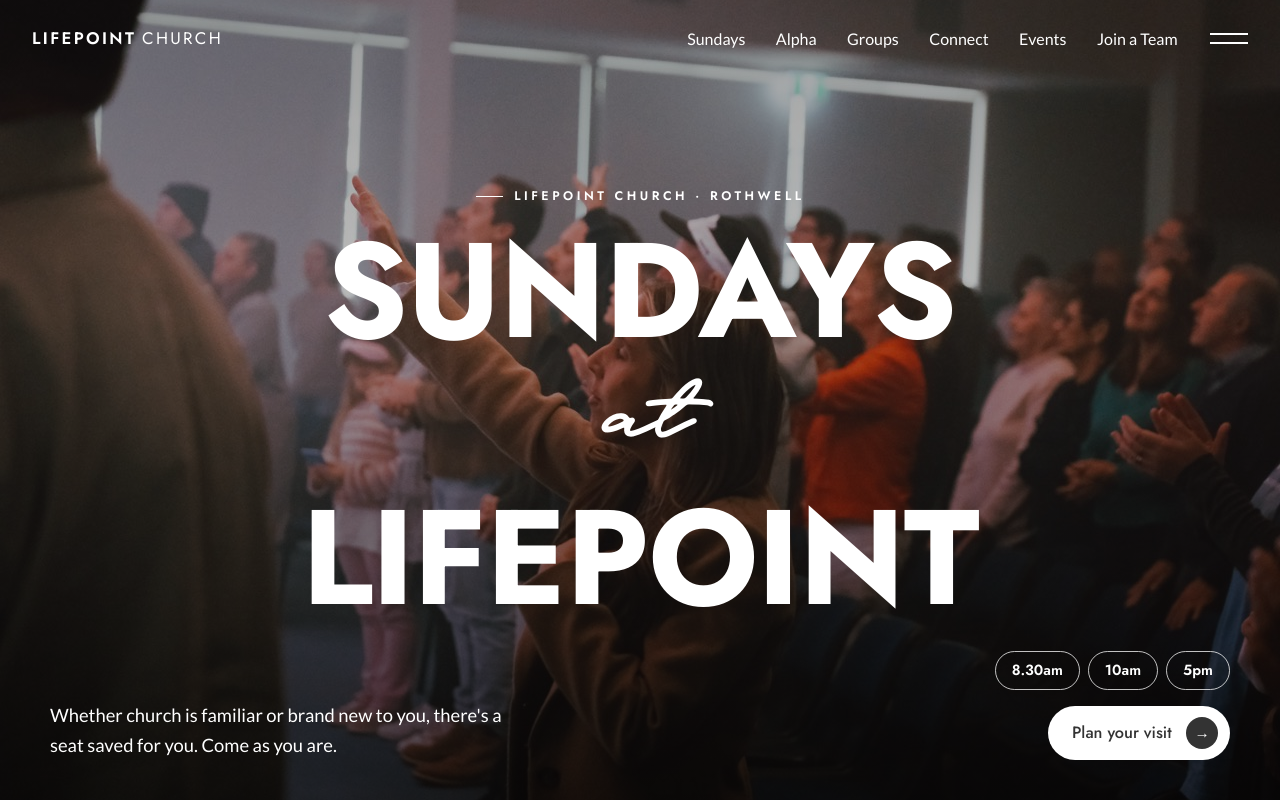
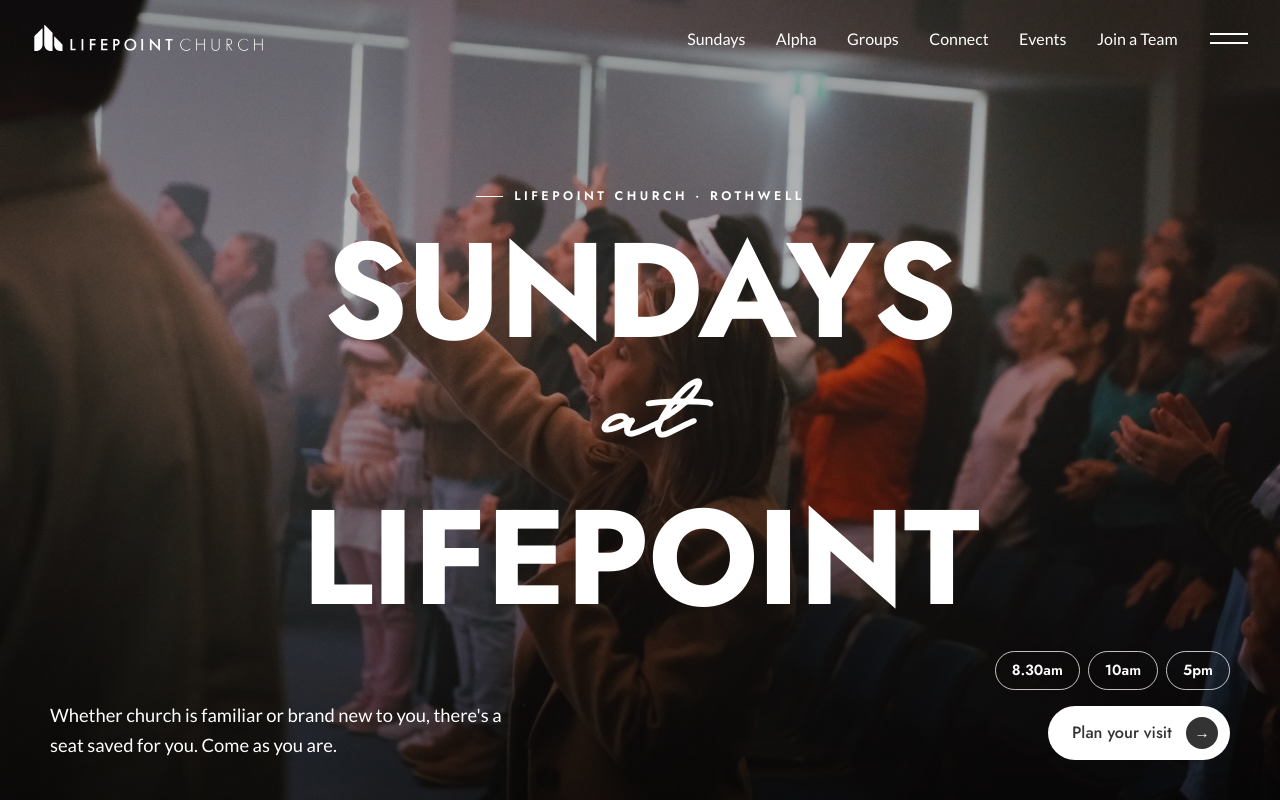
Before and after one commit to deetsweet/Lifepoint-website, an Eleventy site: page src/sundays.njk in a window 1280 px wide. Shown: the top 800 px of the page. Built offline with nearby package versions, Linux system fonts and the light colour scheme; Eleventy itself is replaced by a stand-in of ours; files that its build step writes are made by us from their sources.

Commit message:
Use the real Lifepoint logo files from the brand folder
Co-Authored-By: Claude Opus 5.5 <noreply@anthropic.com>
Claude-Session: https://claude.ai/code/session_01HarW6L8rzDiP4qo6iGEbrs

```diff
--- a/docs/assets/css/site.css
+++ b/docs/assets/css/site.css
@@ -316,3 +316,8 @@ blockquote { margin: 0 0 1.4rem; font-family: Georgia, "Times New Roman", serif;
   .house, .places, .part { grid-template-columns: repeat(4, 1fr); }
   .values__grid { grid-template-columns: repeat(3, 1fr); }
 }
+
+/* Real logo files */
+.hdr__logo img { height: 26px; width: auto; display: block; }
+.ftr__logo img { height: 96px; width: auto; display: block; }
+@media (min-width: 1024px) { .hdr__logo img { height: 30px; } }
--- a/src/_includes/layouts/base.njk
+++ b/src/_includes/layouts/base.njk
@@ -11,14 +11,13 @@
   <link rel="preconnect" href="https://fonts.gstatic.com" crossorigin>
   <link href="https://fonts.googleapis.com/css2?family=Jost:wght@400;500;600;700&family=Lato:ital,wght@0,300;0,400;0,700;1,400&display=swap" rel="stylesheet">
   <link rel="stylesheet" href="{{ '/assets/css/site.css' | url }}">
+  <link rel="icon" href="{{ '/assets/logo/lifepoint-badge-grey.svg' | url }}" type="image/svg+xml">
 </head>
 <body class="{{ bodyClass }}">
   <a class="skip" href="#main">Skip to content</a>
 
   <header class="hdr{% if heroHeader %} hdr--over{% endif %}">
-    <a class="hdr__logo" href="{{ '/' | url }}" aria-label="Lifepoint Church home">
-      <span class="logo-word">LIFEPOINT</span><span class="logo-sub">CHURCH</span>
-    </a>
+    <a class="hdr__logo" href="{{ '/' | url }}"><img src="{{ '/assets/logo/lifepoint-secondary-white.svg' | url }}" alt="Lifepoint Church" width="240" height="31"></a>
     <nav class="hdr__quick" aria-label="Quick links">
       {% for l in site.quickNav %}<a href="{{ l.url | url }}">{{ l.label }}</a>{% endfor %}
     </nav>
@@ -51,7 +50,7 @@
   <footer class="ftr">
     <div class="ftr__top">
       <div class="ftr__brand">
-        <a class="hdr__logo" href="{{ '/' | url }}" aria-label="Lifepoint Church home"><span class="logo-word">LIFEPOINT</span><span class="logo-sub">CHURCH</span></a>
+        <a class="ftr__logo" href="{{ '/' | url }}"><img src="{{ '/assets/logo/lifepoint-primary-white.svg' | url }}" alt="Lifepoint Church" width="150" height="100" loading="lazy"></a>
         <h2>{{ site.slogan }}</h2>
         <a class="pill pill--light" href="{{ '/sundays/' | url }}">Plan your visit <span class="pill__arrow" aria-hidden="true">→</span></a>
       </div>
--- a/src/assets/css/site.css
+++ b/src/assets/css/site.css
@@ -316,3 +316,8 @@ blockquote { margin: 0 0 1.4rem; font-family: Georgia, "Times New Roman", serif;
   .house, .places, .part { grid-template-columns: repeat(4, 1fr); }
   .values__grid { grid-template-columns: repeat(3, 1fr); }
 }
+
+/* Real logo files */
+.hdr__logo img { height: 26px; width: auto; display: block; }
+.ftr__logo img { height: 96px; width: auto; display: block; }
+@media (min-width: 1024px) { .hdr__logo img { height: 30px; } }
```
Also changed, not shown: docs/assets/logo/lifepoint-badge-grey.svg (added), docs/assets/logo/lifepoint-primary-white.svg (added), docs/assets/logo/lifepoint-secondary-white.svg (added), docs/sundays/index.html, docs/vision-2030/index.html, src/assets/logo/lifepoint-badge-grey.svg (added), src/assets/logo/lifepoint-primary-white.svg (added), src/assets/logo/lifepoint-secondary-white.svg (added).
